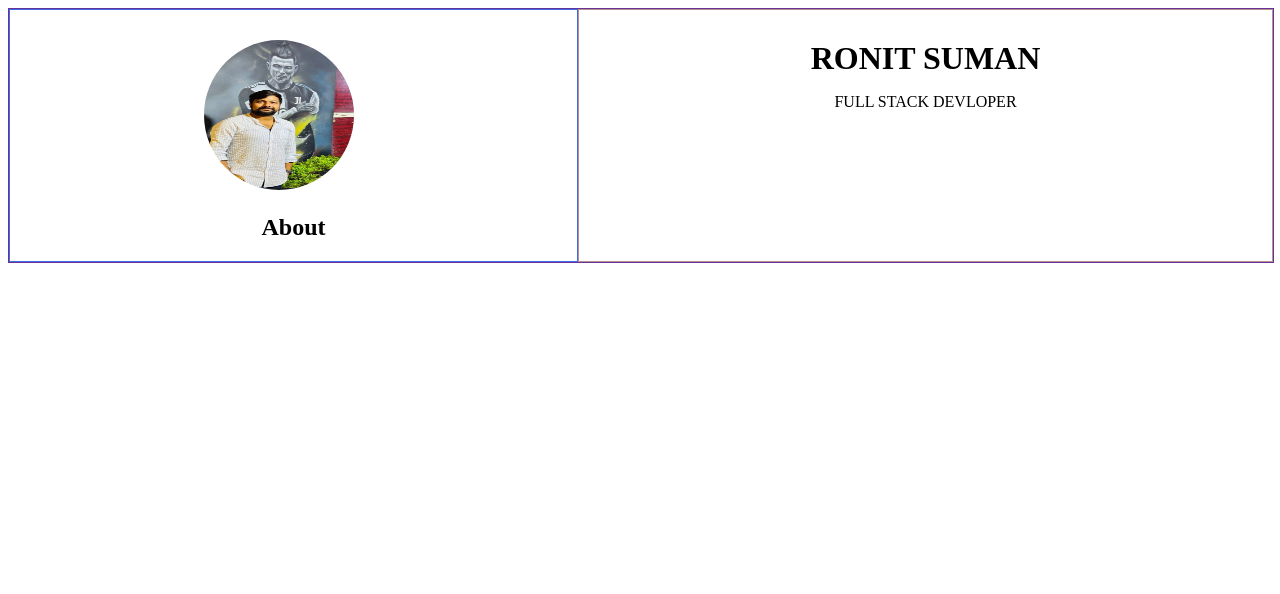
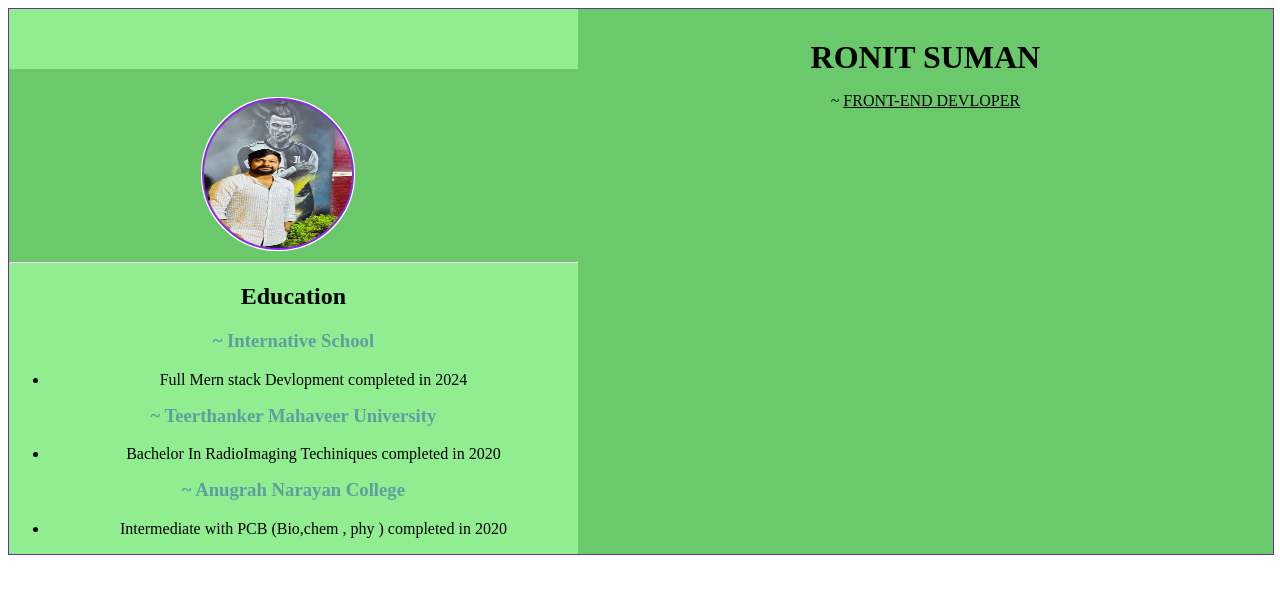
Before and after one commit to ronitsuman/Free-Resources, a plain HTML site: page profile.html in a window 1280 px wide. Drawn offline with Linux system fonts and the light colour scheme.

Commit message:
update profile

```diff
--- a/profile.html
+++ b/profile.html
@@ -14,14 +14,16 @@
     }
     .first{
         width: 45%;
-        border: 1px solid royalblue;
+        /* border: 1px solid royalblue; */
         display: inline;
         text-align: center;
+        background-color: lightgreen;
     }
     .second{
         width: 55%;
-        border: 1px solid rosybrown;
+        /* border: 1px solid rosybrown; */
         text-align: center;
+         background-color: rgb(106, 201, 106);
     }
 
     .designation{
@@ -40,6 +42,10 @@
         /* margin-left: 20px; */
         margin-right: 30px;
         display: inline;
+        outline-color: blueviolet;
+        outline-style: auto;
+        -moz-box-align: center;
+
 
     }
     #name{
@@ -62,23 +68,66 @@
         text-transform: uppercase;
 
     }
+    .photo{
+        background-color:  rgb(106, 201, 106)
+
+    }
+    .square{
+        display: -moz-box;
+        width: 20px;
+        height: 50px;
+        border-radius: 10%;
+        border-color: rebeccapurple ;
+        margin-top: 10px;
+       }
 
 </style>
 <body>
     <div class="main">
 
         <div class="first">
+            <div class="square "></div>
             <div class="photo">
+
                 <img src="pic.jpg" alt="">
-                <h2>About </h2>
+                <hr>
+
+            </div >
+            <div class="coding">
+                <h2>Education </h2>
+
+            <h3> ~ Internative School</h3>
+            <ul>
+                <li> Full Mern stack Devlopment
+                    completed in 2024
+                </li>
+
+            </ul>
             </div>
+            <div class="college">
+            <h3>~ Teerthanker Mahaveer University  </h3>
+            <ul>
+                <li>Bachelor In RadioImaging Techiniques completed in 2020</li>
+
+            </ul>
+            </div>
+            <div>
+                <h3>~ Anugrah Narayan College</h3>
+                <ul>
+                    <li>Intermediate with PCB (Bio,chem , phy ) completed in 2020</li>
+
+                </ul>
+            </div>
+
+
 
         </div>
         <div class="second">
             <div id="name">
             <h1 class="ronit" >ronit suman</h1>
-            <p class="post">full stack devloper </p>
+            <p class="post">~ <u>  front-end  devloper</u> </p>
         </div>
+
 
         </div>
 
```
